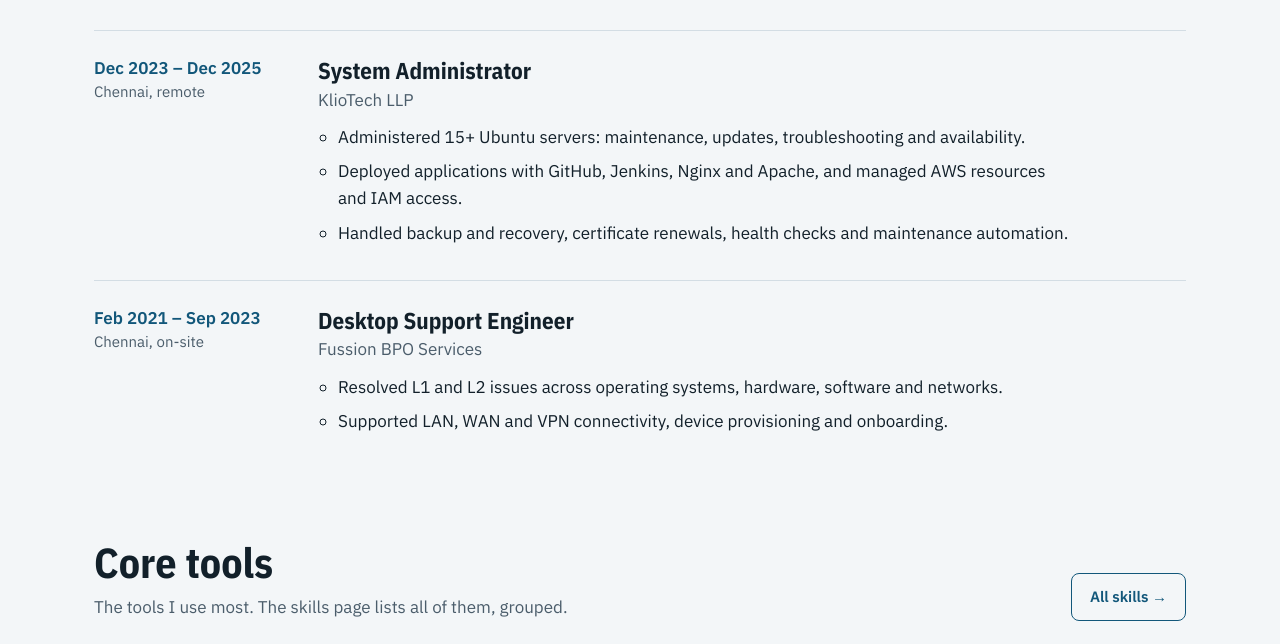
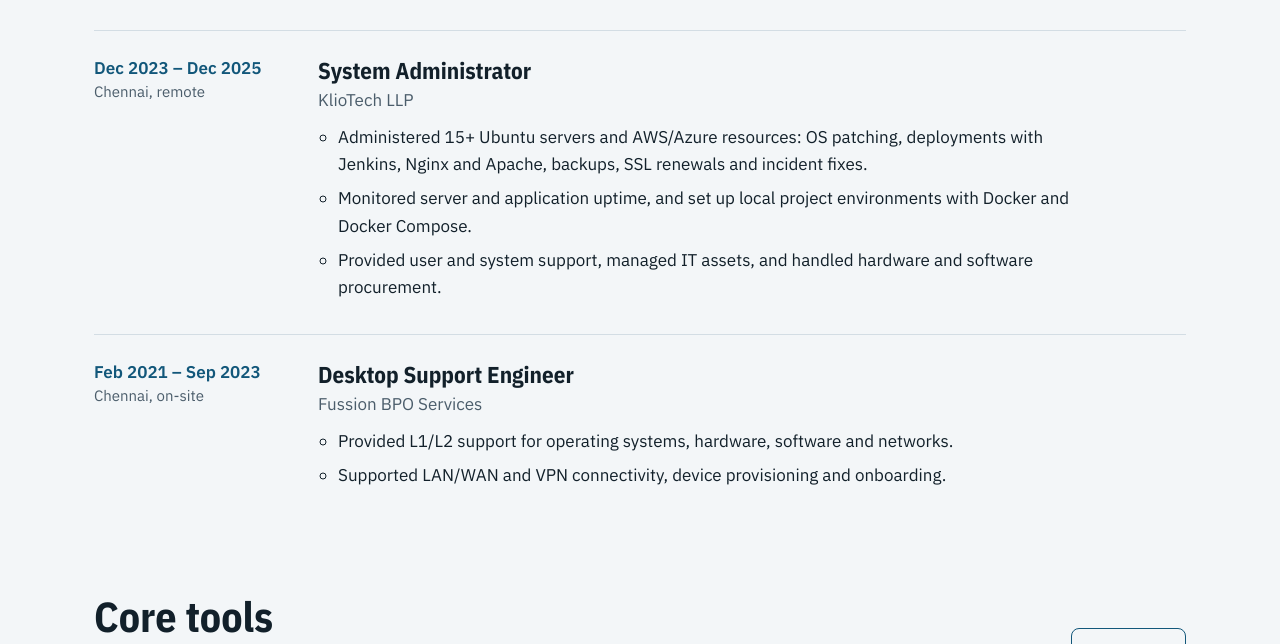
Before and after one commit to Prasanth1404/prasanth-portfolio, a plain HTML site: page site/index.html in a window 1280 px wide. Shown: the part 3250-3894 px from the top of the page. Drawn offline with nearby package versions, Linux system fonts and the light colour scheme; no server answers; files whose address does not match are found by name.

Commit message:
Update index.html

```diff
--- a/site/index.html
+++ b/site/index.html
@@ -125,9 +125,9 @@
               <h3>System Administrator</h3>
               <p class="org">KlioTech LLP</p>
               <ul>
-                <li>Administered 15+ Ubuntu servers: maintenance, updates, troubleshooting and availability.</li>
-                <li>Deployed applications with GitHub, Jenkins, Nginx and Apache, and managed AWS resources and IAM access.</li>
-                <li>Handled backup and recovery, certificate renewals, health checks and maintenance automation.</li>
+                <li>Administered 15+ Ubuntu servers and AWS/Azure resources: OS patching, deployments with Jenkins, Nginx and Apache, backups, SSL renewals and incident fixes.</li>
+                <li>Monitored server and application uptime, and set up local project environments with Docker and Docker Compose.</li>
+                <li>Provided user and system support, managed IT assets, and handled hardware and software procurement.</li>
               </ul>
             </div>
           </li>
@@ -137,8 +137,8 @@
               <h3>Desktop Support Engineer</h3>
               <p class="org">Fussion BPO Services</p>
               <ul>
-                <li>Resolved L1 and L2 issues across operating systems, hardware, software and networks.</li>
-                <li>Supported LAN, WAN and VPN connectivity, device provisioning and onboarding.</li>
+                <li>Provided L1/L2 support for operating systems, hardware, software and networks.</li>
+                <li>Supported LAN/WAN and VPN connectivity, device provisioning and onboarding.</li>
               </ul>
             </div>
           </li>
```
